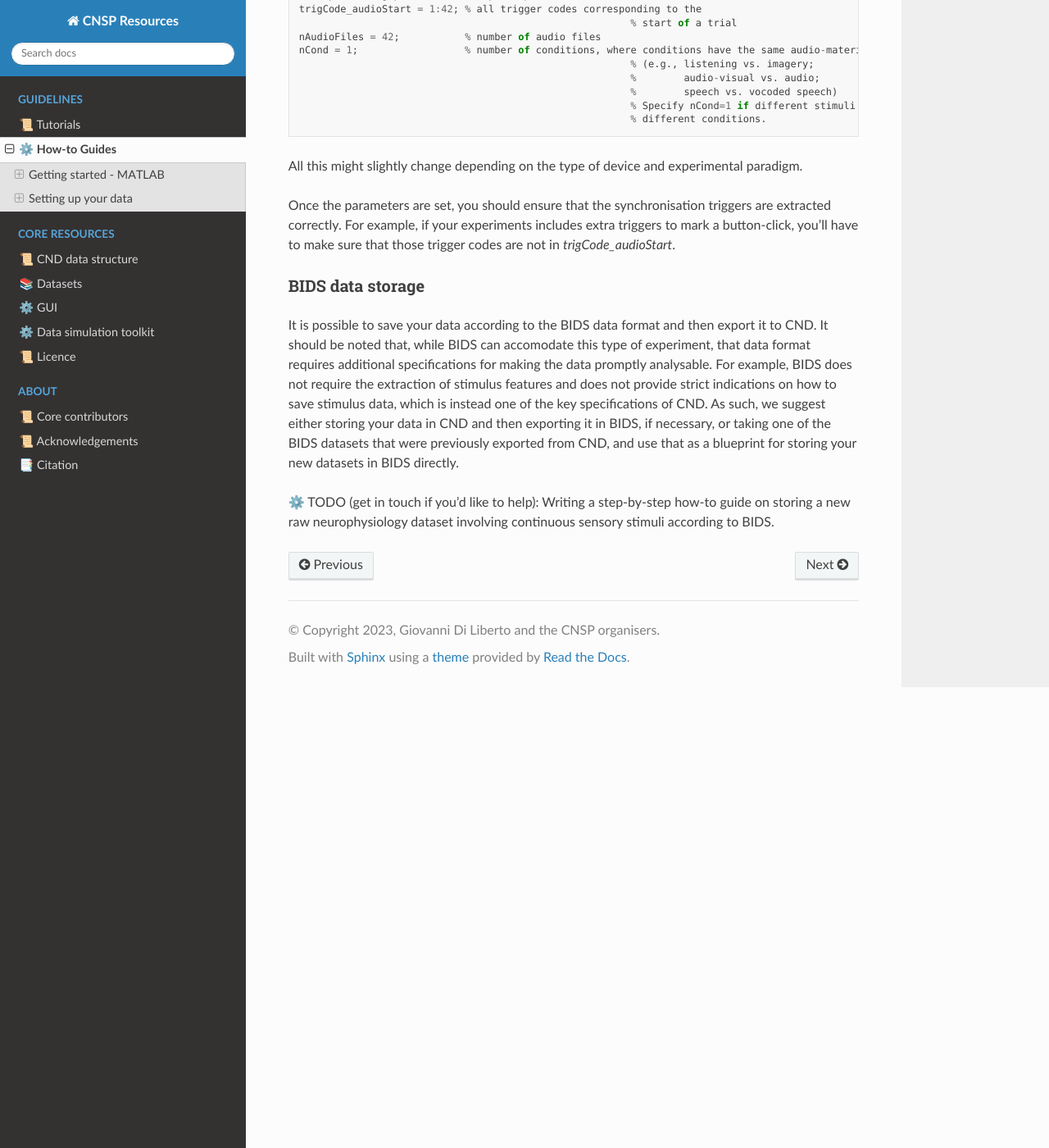
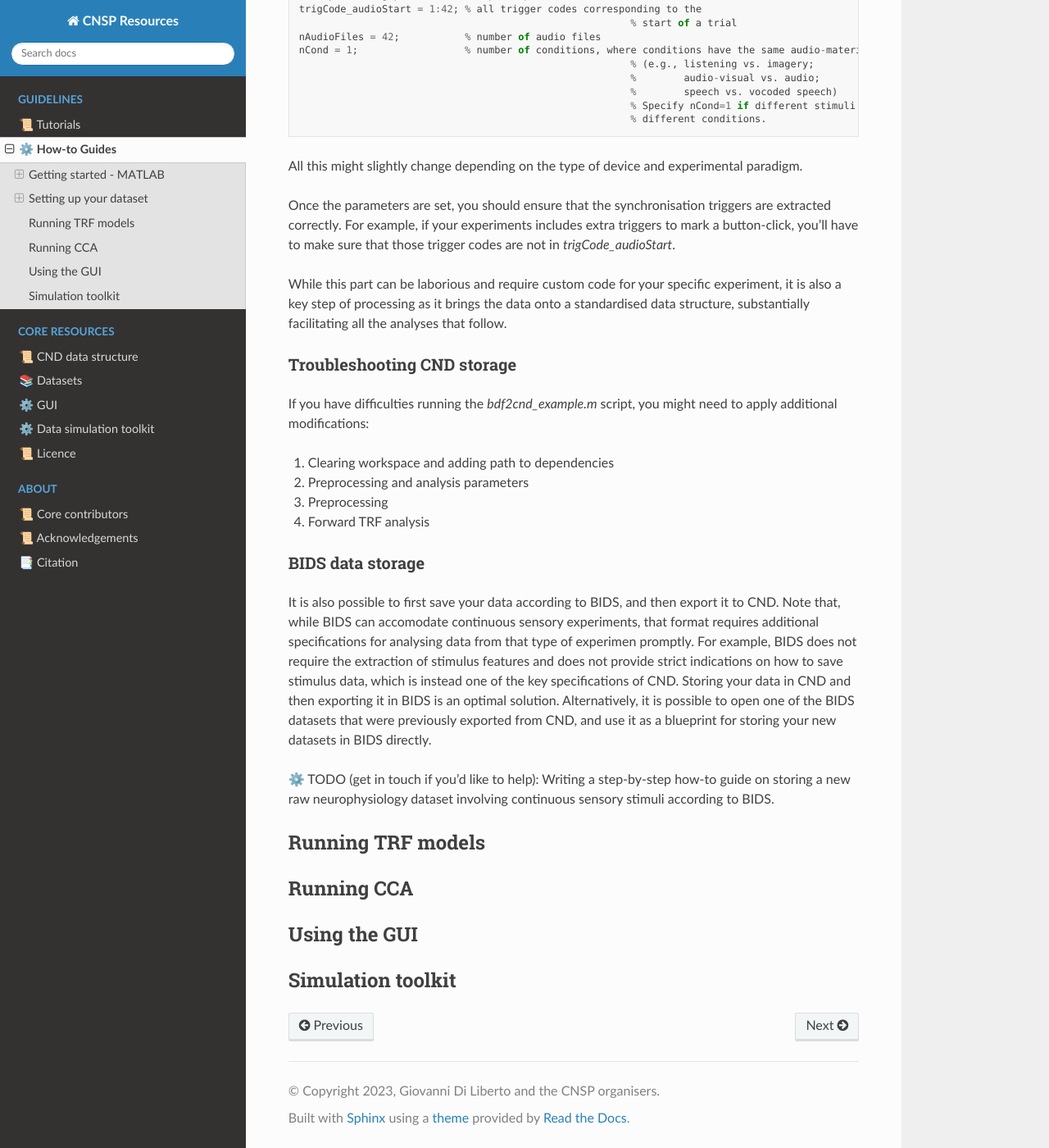
Before and after one commit to CNSP-Workshop/CNSP-resources, a Sphinx documentation site: the page built from docs/howtoPage.rst, in a window 1280 px wide and 1400 px high, scrolled down 3685 px. Shown: the whole window at 82% size. Built offline with Sphinx 7.4.7 and the Read the Docs theme 2.0.0, drawn with Linux system fonts in a browser that asks for light colours; pages that are not in the unit, such as notebooks, are missing from menus; some of the changed text lies outside the part shown.

Commit message:
Update howtoPage.rst

```diff
--- a/docs/howtoPage.rst
+++ b/docs/howtoPage.rst
@@ -85,8 +85,8 @@ Typical issues include:
 #. MATLAB returns an *error*: Since all key dependencies are in the `lib` folder, there might be issues with the version of MATLAB.
 
 
-Setting up your data
-********************
+Setting up your dataset
+***********************
 This section will guide you through the process of setting up a new dataset so that it can be analysed
 with the CNSP resources using MATLAB scripts or a `GUI <guiPage.html>`_ that can be used without MATLAB.
 
@@ -140,17 +140,46 @@ Once the parameters are set, you should ensure that the synchronisation triggers
 your experiments includes extra triggers to mark a button-click, you'll have to make sure that those trigger codes are
 not in `trigCode_audioStart`.
 
+While this part can be laborious and require custom code for your specific experiment, it is also a key step
+of processing as it brings the data onto a standardised data structure, substantially facilitating
+all the analyses that follow.
+
+Troubleshooting CND storage
+===========================
+If you have difficulties running the `bdf2cnd_example.m` script, you might need to apply additional modifications:
+
+#. Clearing workspace and adding path to dependencies
+#. Preprocessing and analysis parameters
+#. Preprocessing
+#. Forward TRF analysis
+
 
 
 BIDS data storage
 =================
-It is possible to save your data according to the BIDS data format and then export it to CND. It should be noted
-that, while BIDS can accomodate this type of experiment, that data format requires additional specifications for
-making the data promptly analysable. For example, BIDS does not require the extraction of stimulus features and
+It is also possible to first save your data according to BIDS, and then export it to CND. Note that,
+while BIDS can accomodate continuous sensory experiments, that format requires additional specifications for
+analysing data from that type of experimen promptly. For example, BIDS does not require the extraction of stimulus features and
 does not provide strict indications on how to save stimulus data, which is instead one of the key specifications
-of CND. As such, we suggest either storing your data in CND and then exporting it in BIDS, if necessary, or
-taking one of the BIDS datasets that were previously exported from CND, and use that as a blueprint for
+of CND. Storing your data in CND and then exporting it in BIDS is an optimal solution. Alternatively,
+it is possible to open one of the BIDS datasets that were previously exported from CND, and use it as a blueprint for
 storing your new datasets in BIDS directly.
 
 ⚙️ TODO (get in touch if you'd like to help): Writing a step-by-step how-to guide on storing a new raw neurophysiology
 dataset involving continuous sensory stimuli according to BIDS.
+
+
+Running TRF models
+******************
+
+
+
+Running CCA
+***********
+
+Using the GUI
+*************
+
+
+Simulation toolkit
+******************
```
